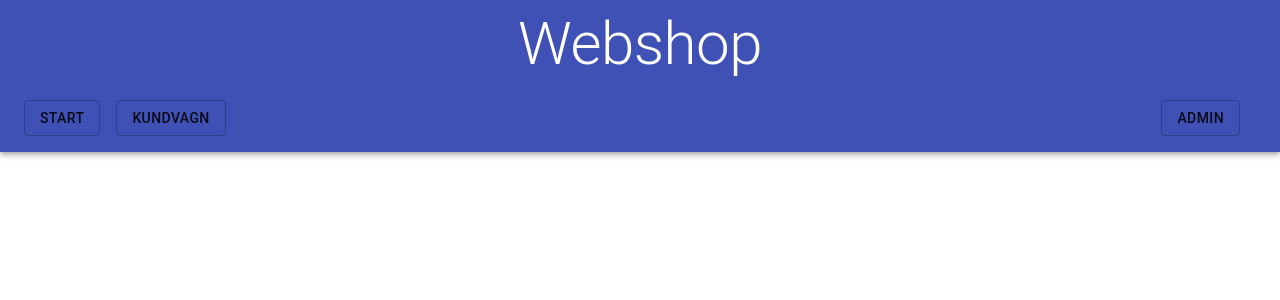
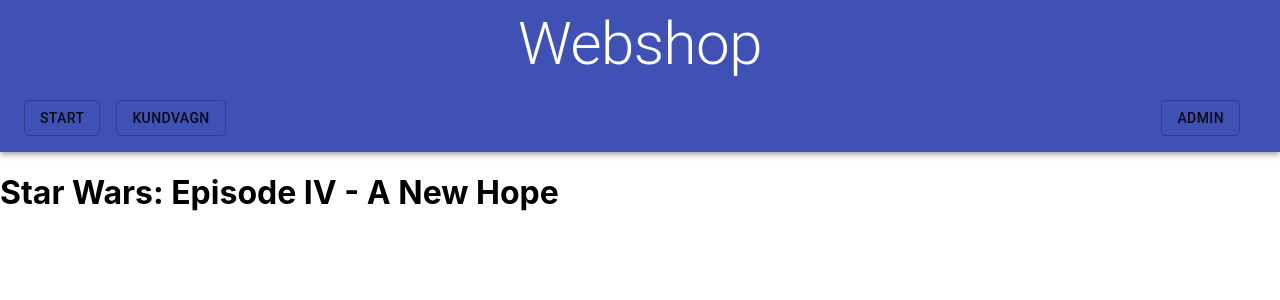
Before and after one commit to 95joaols/webbshop-schoolAssignments-, a React (Create React App) app: page /product/1 in a window 1280 px wide. Shown: the top 300 px of the page. Built offline with nearby package versions, Linux system fonts and the light colour scheme.

Commit message:
fixat routing till ProductPage
Co-authored-by: 95joaols <95joaols@users.noreply.github.com>

```diff
--- a/src/components/Layout.tsx
+++ b/src/components/Layout.tsx
@@ -1,6 +1,7 @@
 import { FC } from "react";
 import { Switch, Route } from "react-router-dom";
-import HomePage from "../page/homePage/HomePage";
+import HomePage from "../page/HomePage";
+import ProductDetail from "../page/ProductPage";
 import { Menu } from "./Menu";
 
 export const Layout: FC = () => {
@@ -8,7 +9,8 @@
     <>
       <Menu />
       <Switch>
-        <Route exact path="/" component={HomePage} />
+        <Route path="/product/:id" component={ProductDetail} />
+        <Route path="/" component={HomePage} />
       </Switch>
     </>
   );
--- a/src/components/ProductCard.tsx
+++ b/src/components/ProductCard.tsx
@@ -43,7 +43,7 @@
   }, timeToShow);
 
   const classes = useStyles();
-  const url = `/detail/${product.id}`;
+  const url = `/product/${product.id}`;
 
   return (
     <Zoom in={show}>
@@ -62,7 +62,7 @@
                 {product.name}
               </Typography>
             </Tooltip>
-            <Typography variant="body2" component="p">
+            {/* <Typography variant="body2" component="p">
               Year: {product.year}
             </Typography>
             <Typography variant="body2" component="p">
@@ -70,7 +70,7 @@
             </Typography>
             <Typography gutterBottom variant="body2" component="p">
               Rating: {product.rating}
-            </Typography>
+            </Typography> */}
           </Link>
         </CardContent>
         <CardContent className={classes.Content}>
--- a/src/page/homePage/HomePage.tsx
+++ b/src/page/HomePage.tsx
@@ -1,6 +1,6 @@
 import React from "react";
-import { ProductCardList } from "../../components/ProductCardList";
-import { allProducts } from "../../entity/Product";
+import { ProductCardList } from "../components/ProductCardList";
+import { allProducts } from "../entity/Product";
 
 interface props {}
 
--- a/src/page/ProductPage.tsx
+++ b/src/page/ProductPage.tsx
@@ -1,13 +1,14 @@
 import React from "react";
+import { RouteComponentProps } from "react-router";
 import { allProducts } from "../entity/Product";
 import { Product } from "../entity/Product";
 
-interface Props {
-    product: Product;
-}
+interface Props extends RouteComponentProps<{ id: string }> {}
 
-export default function ProductDetail({ product }: Props ) {
-    const movie = allProducts.find((item) => item.id === product.id )
+export default function ProductDetail({match}: Props) {
+    const movie = allProducts.find((item) => item.id == ((match.params.id as unknown) as number) )
+        console.log("movie",match.params.id,movie);
+
 
     return (
         <div>
```
